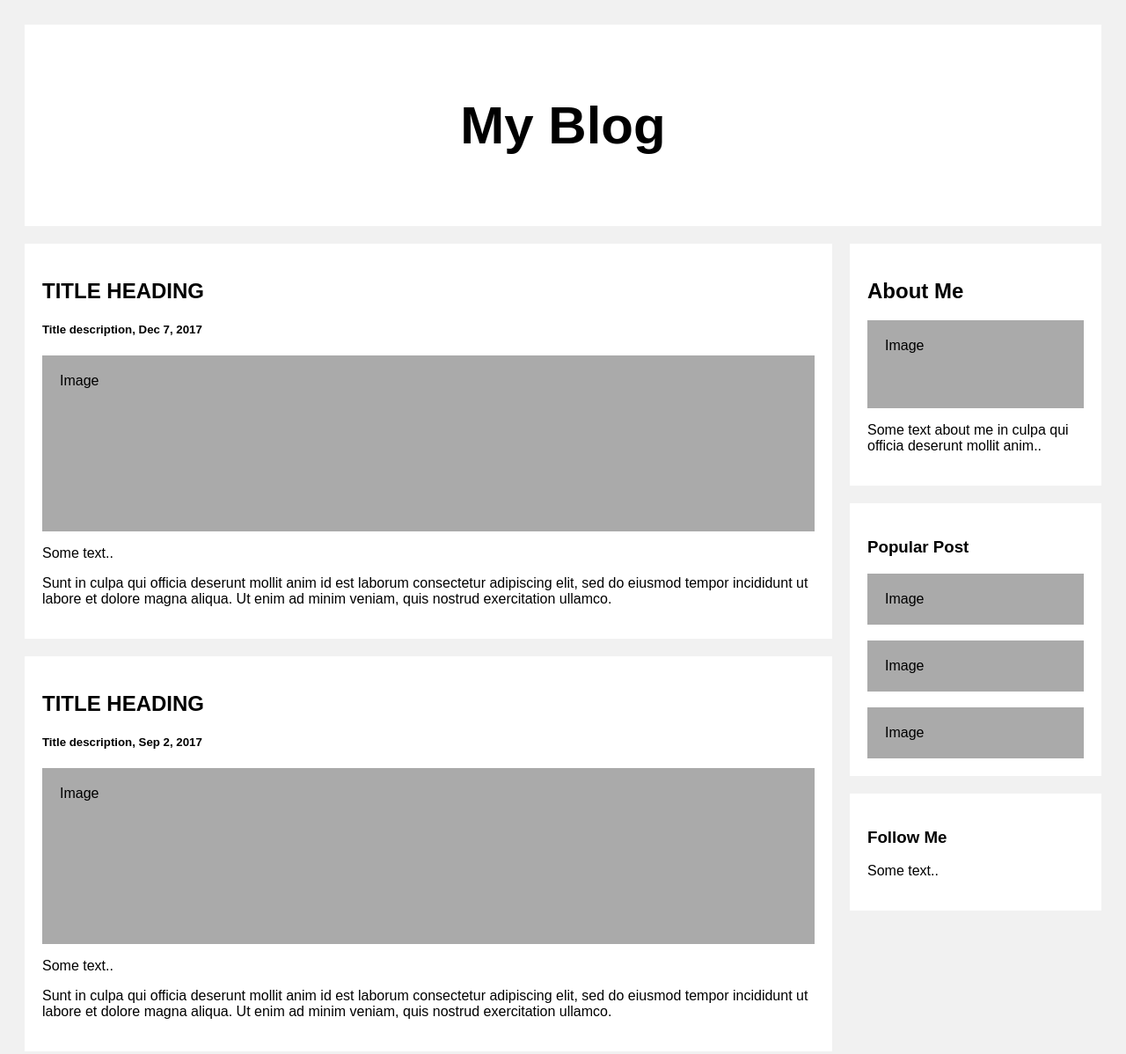
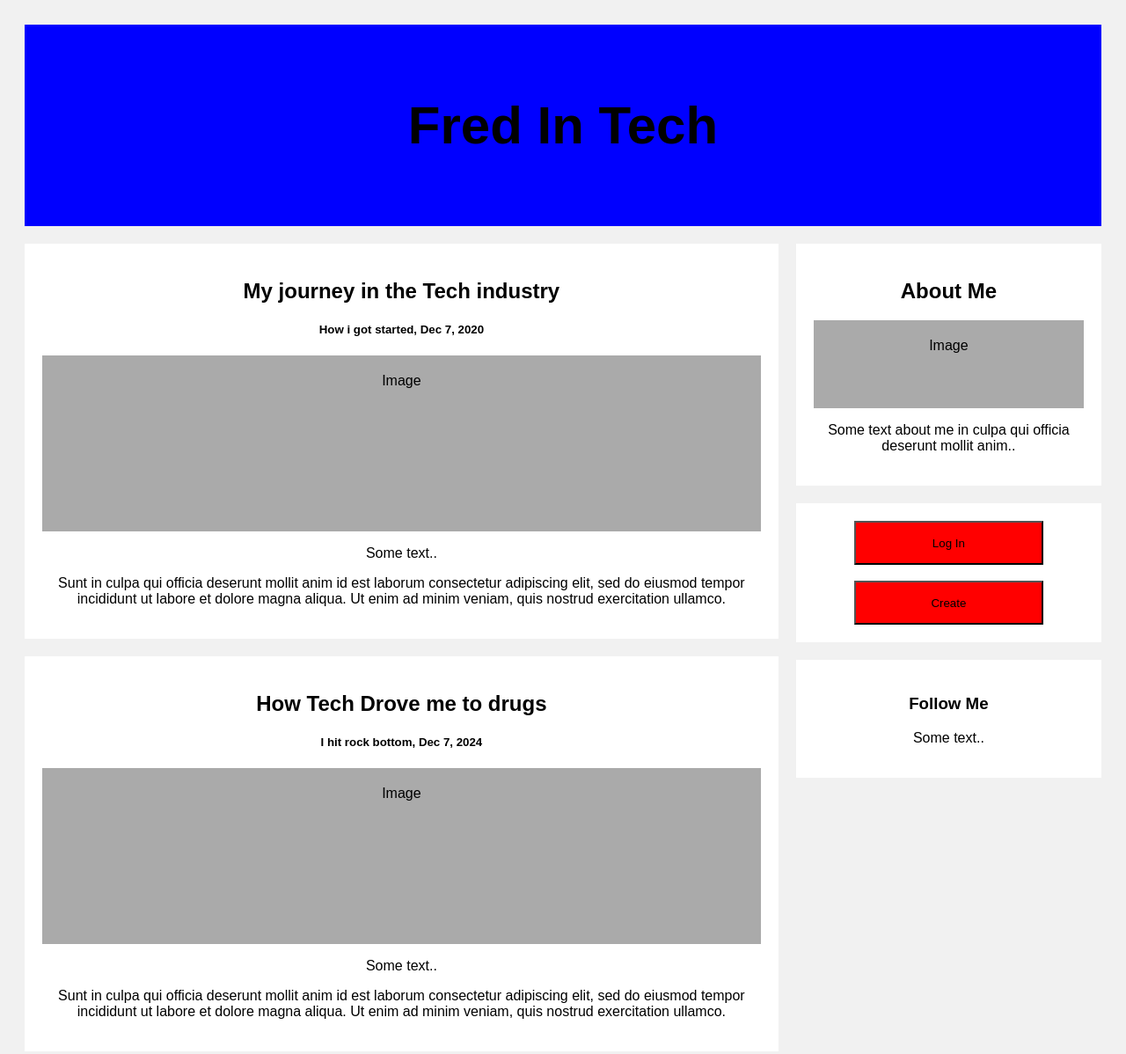
Before and after one commit to FrederickKleinhans/myBlog, a website: page public/index.html in a window 1280 px wide. Shown: the top 1198 px of the page at 88% size. Drawn offline with Linux system fonts and the light colour scheme.

Commit message:
Second Update

```diff
--- a/public/index.html
+++ b/public/index.html
@@ -2,27 +2,27 @@
 <head>
     <meta charset="UTF-8">
     <meta name="viewport" content="width=device-width, initial-scale=1.0">
-    <title>You right</title>
+    <title>Blogging Bloke</title>
     <link href="./styles.css" rel="stylesheet" />
 </head>
 <body>
 
     <div class="header">
-        <h2>My Blog</h2>
+        <h2>Fred In Tech</h2>
       </div>
 
       <div class="row">
         <div class="leftcolumn">
           <div class="card">
-            <h2>TITLE HEADING</h2>
-            <h5>Title description, Dec 7, 2017</h5>
+            <h2>My journey in the Tech industry</h2>
+            <h5>How i got started, Dec 7, 2020</h5>    <!-- Change date to dynamic -->
             <div class="fakeimg" style="height:200px;">Image</div>
             <p>Some text..</p>
             <p>Sunt in culpa qui officia deserunt mollit anim id est laborum consectetur adipiscing elit, sed do eiusmod tempor incididunt ut labore et dolore magna aliqua. Ut enim ad minim veniam, quis nostrud exercitation ullamco.</p>
           </div>
           <div class="card">
-            <h2>TITLE HEADING</h2>
-            <h5>Title description, Sep 2, 2017</h5>
+            <h2>How Tech Drove me to drugs</h2>
+            <h5>I hit rock bottom, Dec 7, 2024</h5>
             <div class="fakeimg" style="height:200px;">Image</div>
             <p>Some text..</p>
             <p>Sunt in culpa qui officia deserunt mollit anim id est laborum consectetur adipiscing elit, sed do eiusmod tempor incididunt ut labore et dolore magna aliqua. Ut enim ad minim veniam, quis nostrud exercitation ullamco.</p>
@@ -35,11 +35,11 @@
             <p>Some text about me in culpa qui officia deserunt mollit anim..</p>
           </div>
           <div class="card">
-            <h3>Popular Post</h3>
-            <div class="fakeimg">Image</div><br>
-            <div class="fakeimg">Image</div><br>
-            <div class="fakeimg">Image</div>
-          </div>
+
+
+              <button class="btn btn-primary" type="button">Log In</button> <br><br>
+              <button class="btn btn-primary" type="button">Create</button>
+            </div>
           <div class="card">
             <h3>Follow Me</h3>
             <p>Some text..</p>
@@ -48,7 +48,7 @@
       </div>
 
       <div class="footer">
-        <h2>Footer</h2>
+        <h2>Fred in Tech's first blog</h2>
       </div>
 </body>
 </html>
--- a/public/styles.css
+++ b/public/styles.css
@@ -15,20 +15,20 @@ body {
   padding: 30px;
   font-size: 40px;
   text-align: center;
-  background: white;
+  background: blue;
 }
 
 /* Create two unequal columns that floats next to each other */
 /* Left column */
 .leftcolumn {
   float: left;
-  width: 75%;
+  width: 70%;
 }
 
 /* Right column */
 .rightcolumn {
   float: left;
-  width: 25%;
+  width: 30%;
   padding-left: 20px;
 }
 
@@ -44,6 +44,17 @@ body {
    background-color: white;
    padding: 20px;
    margin-top: 20px;
+   text-align: center;
+}
+
+
+/*style the button*/
+.card .btn {
+  width: 70%;
+  height: 50px;
+  font: 18px;
+  padding: 10px;
+  background-color: red;
 }
 
 /* Clear floats after the columns */
```
Also changed, not shown: 1 other file.
